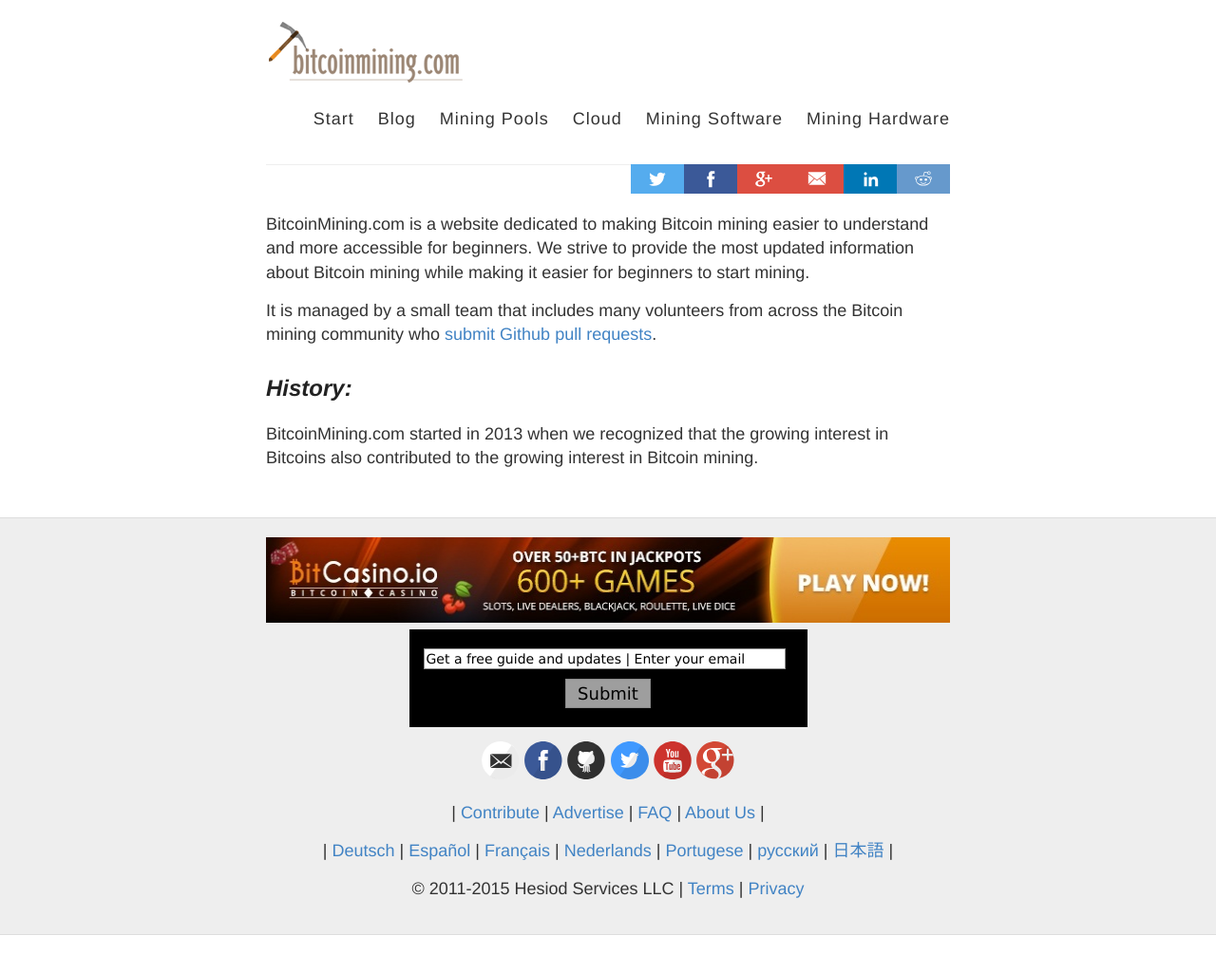
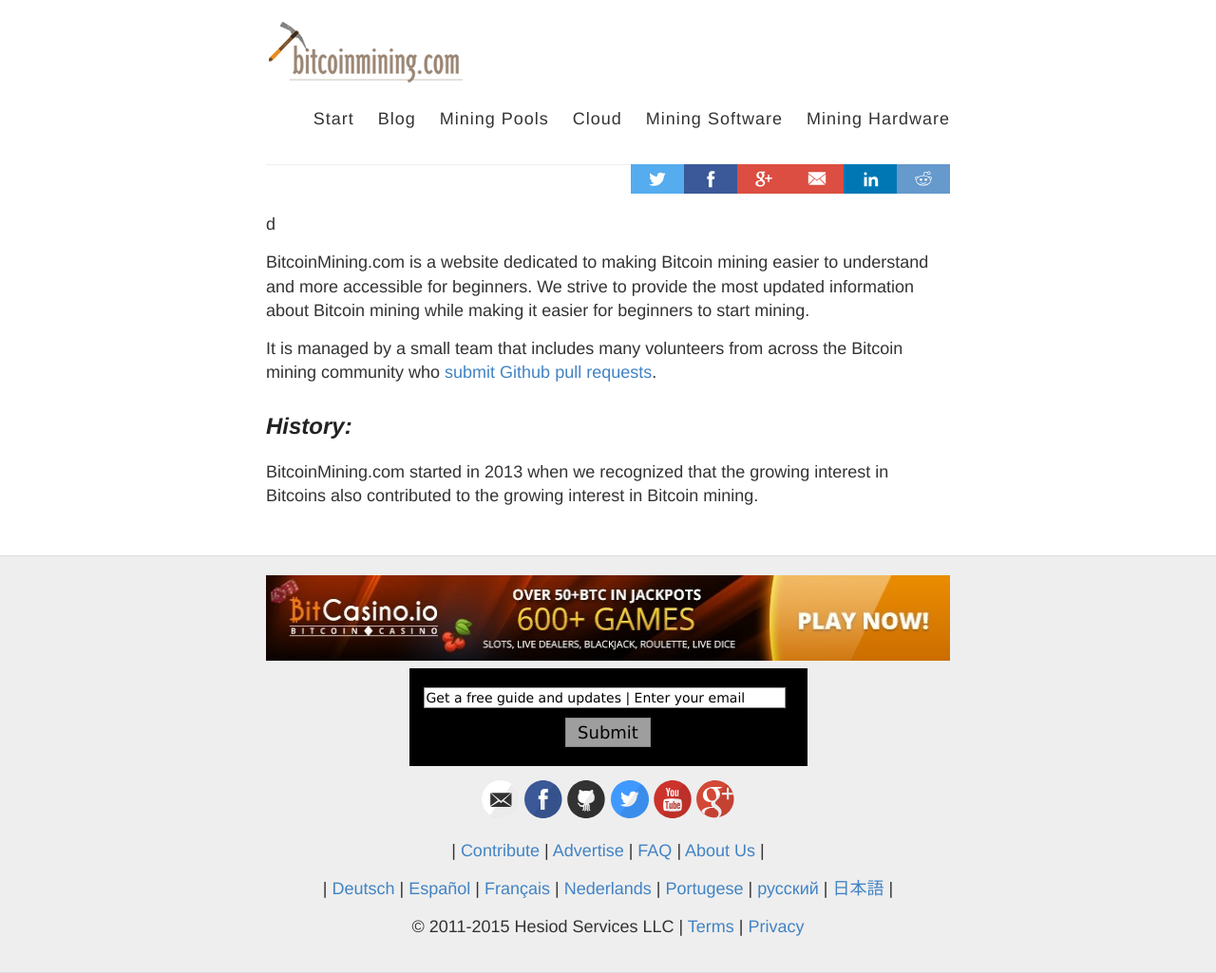
Before and after one commit to vesk4000/bm, a Jekyll site: the page built from about-us/index.html, in a window 1280 px wide. Shown: the whole page at 95% size. Built offline with Jekyll 4.4.1, drawn with Linux system fonts in a browser that asks for light colours; nearby versions of some CDN libraries; Markdown is read by kramdown in place of the engine named in the settings; before the commit the page ends 985 px from its top, so only the background shows below that; grey boxes are pictures that could not be loaded.

Commit message:
Header banner

```diff
--- /dev/null
+++ b/_includes/header-banner.html
@@ -0,0 +1 @@
+d
--- a/_layouts/default.html
+++ b/_layouts/default.html
@@ -45,6 +45,7 @@
 
     <div id="main" role="main" class="container">
     {% include social-shares.html %}
+    {% include header-banner.html %}
       {{ content }}
     </div>
 
```
